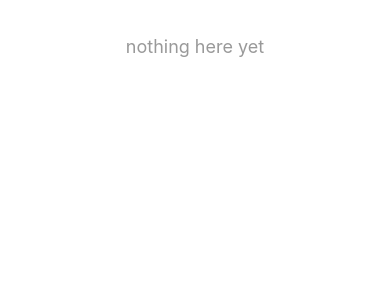
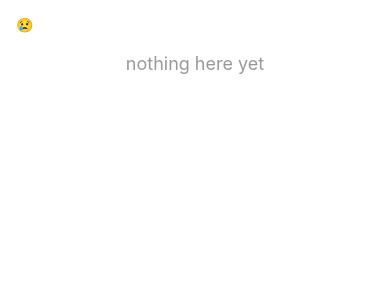
Before and after one commit to omaatheus/ToxicityAPP, a React Native app in the folder ToxicityAPP/: screen /Posts in a window 390 px wide. Shown: the top 300 px of the page. Built offline with nearby package versions, Linux system fonts and the light colour scheme.

Commit message:
feat: implementado containerForm

```diff
--- a/ToxicityAPP/src/Constants/styles/Posts.tsx
+++ b/ToxicityAPP/src/Constants/styles/Posts.tsx
@@ -5,6 +5,9 @@ export const styles = StyleSheet.create({
     flex: 1,
     padding: 16,
     backgroundColor: '#fff',
+  },
+  containerForm: {
+
   },
   postContainer: {
     padding: 16,
--- a/ToxicityAPP/src/Screens/Posts/Posts.tsx
+++ b/ToxicityAPP/src/Screens/Posts/Posts.tsx
@@ -1,6 +1,7 @@
 import { StatusBar } from 'expo-status-bar';
 import { Text, View, FlatList } from 'react-native';
 import { styles } from '../../Constants/styles/Posts';
+import { noPostsMessage } from '../../Components/noPosts';
 
 const posts = [];
 
@@ -22,9 +23,21 @@ export default function Posts() {
         />
       ) : (
 
-        <Text style={styles.noPostsText}>nothing here yet</Text>
+        <View>
+             <Text style={styles.emoji}>
+                😢
+            </Text>
+            <Text style={styles.noPostsText}>
+                nothing here yet
+            </Text>
+        </View>
 
       )}
+
+      <View style={styles.containerForm}>
+
+      </View>
+
     </View>
   );
 };
```
Also changed, not shown: ToxicityAPP/src/Components/noPosts.tsx (+14 -7 lines).
